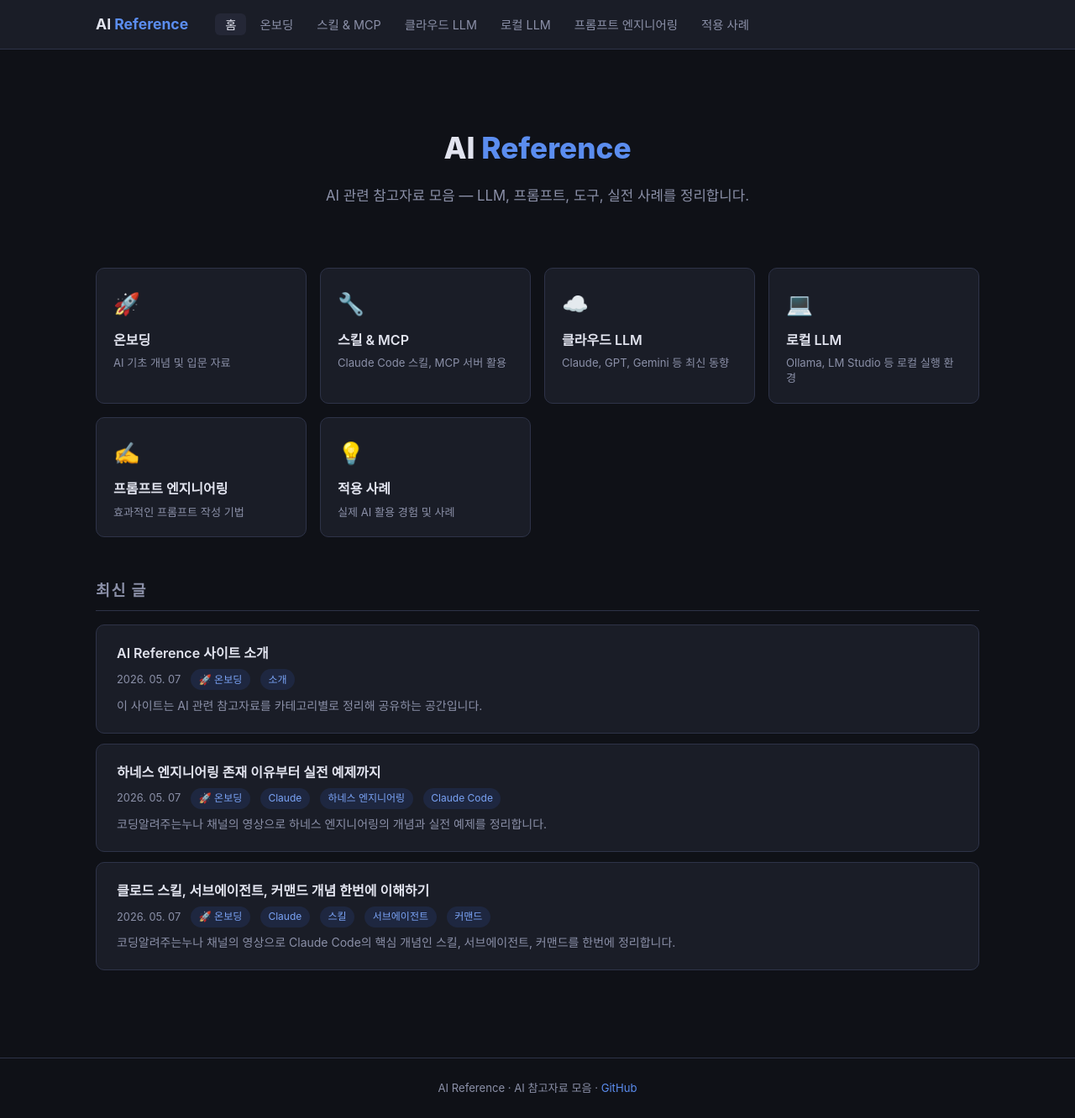
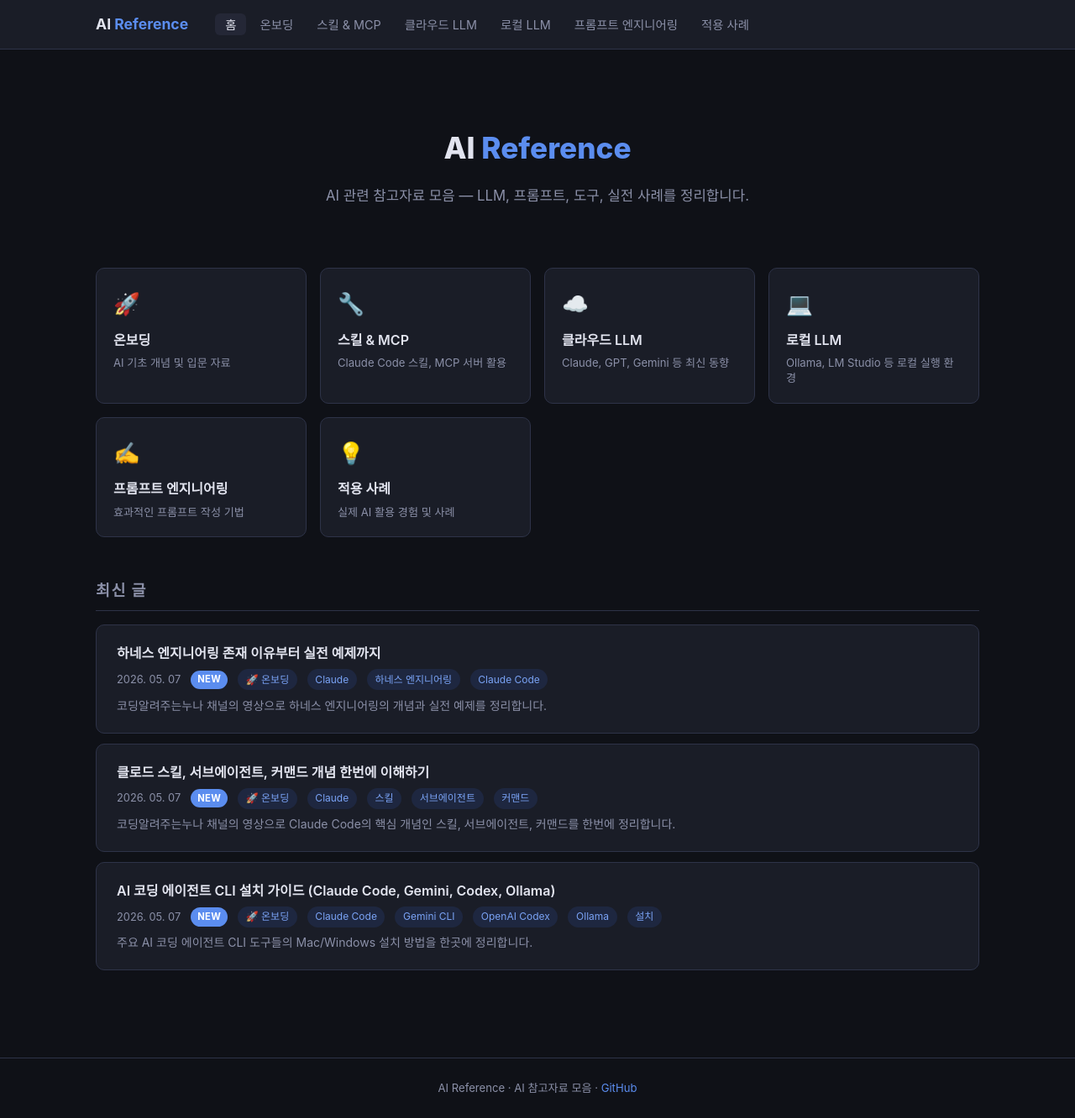
Before and after one commit to pm430/ai-reference, a Jekyll site: the page built from index.html, in a window 1280 px wide and 1332 px high. Shown: the whole window at 84% size. Built offline with Jekyll 4.4.1, drawn with Linux system fonts in a browser that asks for light colours.

Commit message:
Add AI CLI install guide, remove welcome post, add NEW badge

````diff
--- a/_layouts/page.html
+++ b/_layouts/page.html
@@ -22,6 +22,10 @@ layout: default
         <h3><a href="{{ post.url | prepend: site.baseurl }}">{{ post.title }}</a></h3>
         <div class="post-item-meta">
           <span class="post-date">{{ post.date | date: "%Y. %m. %d" }}</span>
+          {% assign now_s = site.time | date: "%s" | plus: 0 %}
+          {% assign post_s = post.date | date: "%s" | plus: 0 %}
+          {% assign diff_days = now_s | minus: post_s | divided_by: 86400 %}
+          {% if diff_days <= 14 %}<span class="badge-new">NEW</span>{% endif %}
           <span class="post-tag">{{ cat.name }}</span>
           {% if post.tags %}
             {% for tag in post.tags %}
--- /dev/null
+++ b/_posts/2026-05-07-ai-cli-tools-installation.md
@@ -0,0 +1,71 @@
+---
+layout: post
+title: "AI 코딩 에이전트 CLI 설치 가이드 (Claude Code, Gemini, Codex, Ollama)"
+categories: onboarding
+tags: [Claude Code, Gemini CLI, OpenAI Codex, Ollama, 설치]
+excerpt: "주요 AI 코딩 에이전트 CLI 도구들의 Mac/Windows 설치 방법을 한곳에 정리합니다."
+---
+
+## Claude Code (Anthropic)
+
+- **공식 문서:** [code.claude.com/docs](https://code.claude.com/docs/en/overview)
+- **GitHub:** [anthropics/claude-code](https://github.com/anthropics/claude-code)
+
+| OS | 설치 방법 |
+|---|---|
+| Mac | `curl -fsSL https://claude.ai/install.sh \| bash` |
+| Mac (Homebrew) | `brew install claude-code` |
+| Windows (PowerShell) | `iwr https://claude.ai/install.ps1 -useb \| iex` |
+| Windows (WinGet) | `winget install Anthropic.ClaudeCode` |
+
+> npm을 통한 설치(`npm install anthropic`)는 더 이상 권장되지 않습니다.
+
+---
+
+## Gemini CLI (Google)
+
+| OS | 설치 방법 |
+|---|---|
+| Mac (Homebrew) | `brew install @google/gemini-cli` |
+| Mac (MacPorts) | `port install @google/gemini-cli` |
+| Mac/Windows (npm) | `npm install -g @google/gemini-cli` |
+
+---
+
+## OpenAI Codex CLI
+
+- **GitHub:** [openai/codex](https://github.com/openai/codex)
+
+| OS | 설치 방법 |
+|---|---|
+| Mac (Homebrew) | `brew install --cask codex` |
+| Mac/Windows (npm) | `npm i -g @openai/codex` |
+| Windows | WSL(Ubuntu) 환경에서 Node.js 설치 후 `npm i -g @openai/codex` 권장 |
+
+---
+
+## Ollama CLI
+
+| OS | 설치 방법 |
+|---|---|
+| Mac/Linux | `brew install ollama` |
+| Windows | [ollama.com](https://ollama.com) 에서 설치 파일 다운로드 |
+
+---
+
+## Copilot CLI (GitHub)
+
+| OS | 설치 방법 |
+|---|---|
+| Mac/Windows (npm) | `npm install -g @github/copilot` |
+
+---
+
+## 기타 커뮤니티 CLI 도구
+
+Node.js 환경에서 Mac/Windows 공통 설치 가능합니다.
+
+| 도구 | 설치 명령어 |
+|---|---|
+| Amp CLI | `npm install -g amp-cli` |
+| AI CLI | `npm install -g @justinhandley/ai-cli` |
--- a/_posts/2026-05-07-welcome.md
+++ /dev/null
@@ -1,37 +0,0 @@
----
-layout: post
-title: "AI Reference 사이트 소개"
-categories: onboarding
-tags: [소개]
-excerpt: "이 사이트는 AI 관련 참고자료를 카테고리별로 정리해 공유하는 공간입니다."
----
-
-이 사이트는 AI 관련 참고자료를 체계적으로 정리해 공유하기 위한 공간입니다.
-
-## 카테고리 구성
-
-| 카테고리 | 설명 |
-|---|---|
-| 온보딩 | AI 기초 개념 및 입문 자료 |
-| 스킬 & MCP | Claude Code 스킬, MCP 서버 활용법 |
-| 클라우드 LLM | Claude, GPT, Gemini 등 최신 동향 |
-| 로컬 LLM | Ollama, LM Studio 등 로컬 실행 환경 |
-| 프롬프트 엔지니어링 | 효과적인 프롬프트 작성 기법 |
-| 적용 사례 | 실제 AI 활용 경험 및 사례 |
-
-## 글 작성 방법
-
-새 글은 `_posts` 폴더에 `YYYY-MM-DD-제목.md` 형식으로 파일을 추가하면 됩니다.
-
-```yaml
----
-layout: post
-title: "글 제목"
-categories: cloud-llm   # 카테고리 ID 입력
-tags: [Claude, API]     # 선택 태그
----
-
-본문 내용 (Markdown 형식)
-```
-
-카테고리 ID 목록: `onboarding`, `skills-mcp`, `cloud-llm`, `local-llm`, `prompt-engineering`, `use-cases`
--- a/assets/css/style.css
+++ b/assets/css/style.css
@@ -194,6 +194,17 @@ a:hover { color: var(--accent-hover); }
   white-space: nowrap;
 }
 
+.badge-new {
+  font-size: 0.7rem;
+  font-weight: 700;
+  background: var(--accent);
+  color: #fff;
+  padding: 0.1rem 0.5rem;
+  border-radius: 20px;
+  white-space: nowrap;
+  letter-spacing: 0.03em;
+}
+
 .post-excerpt {
   font-size: 0.875rem;
   color: var(--text-muted);
--- a/index.html
+++ b/index.html
@@ -28,6 +28,10 @@ title: 홈
         <h3><a href="{{ post.url | prepend: site.baseurl }}">{{ post.title }}</a></h3>
         <div class="post-item-meta">
           <span class="post-date">{{ post.date | date: "%Y. %m. %d" }}</span>
+          {% assign now_s = site.time | date: "%s" | plus: 0 %}
+          {% assign post_s = post.date | date: "%s" | plus: 0 %}
+          {% assign diff_days = now_s | minus: post_s | divided_by: 86400 %}
+          {% if diff_days <= 14 %}<span class="badge-new">NEW</span>{% endif %}
           {% if cat %}<a href="{{ site.baseurl }}/pages/{{ cat.id }}/" class="post-tag">{{ cat.icon }} {{ cat.name }}</a>{% endif %}
           {% for tag in post.tags %}
           <span class="post-tag">{{ tag }}</span>
````
